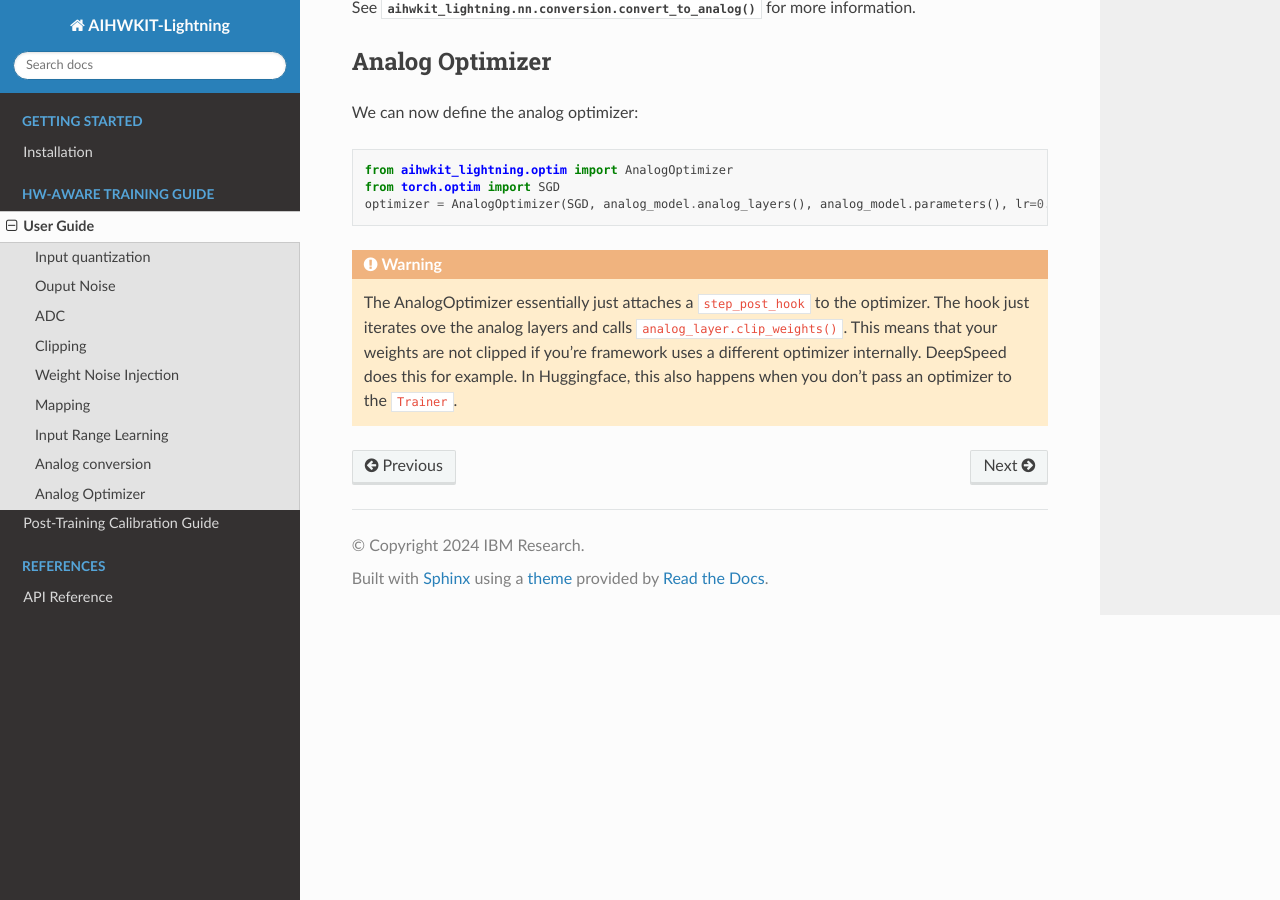
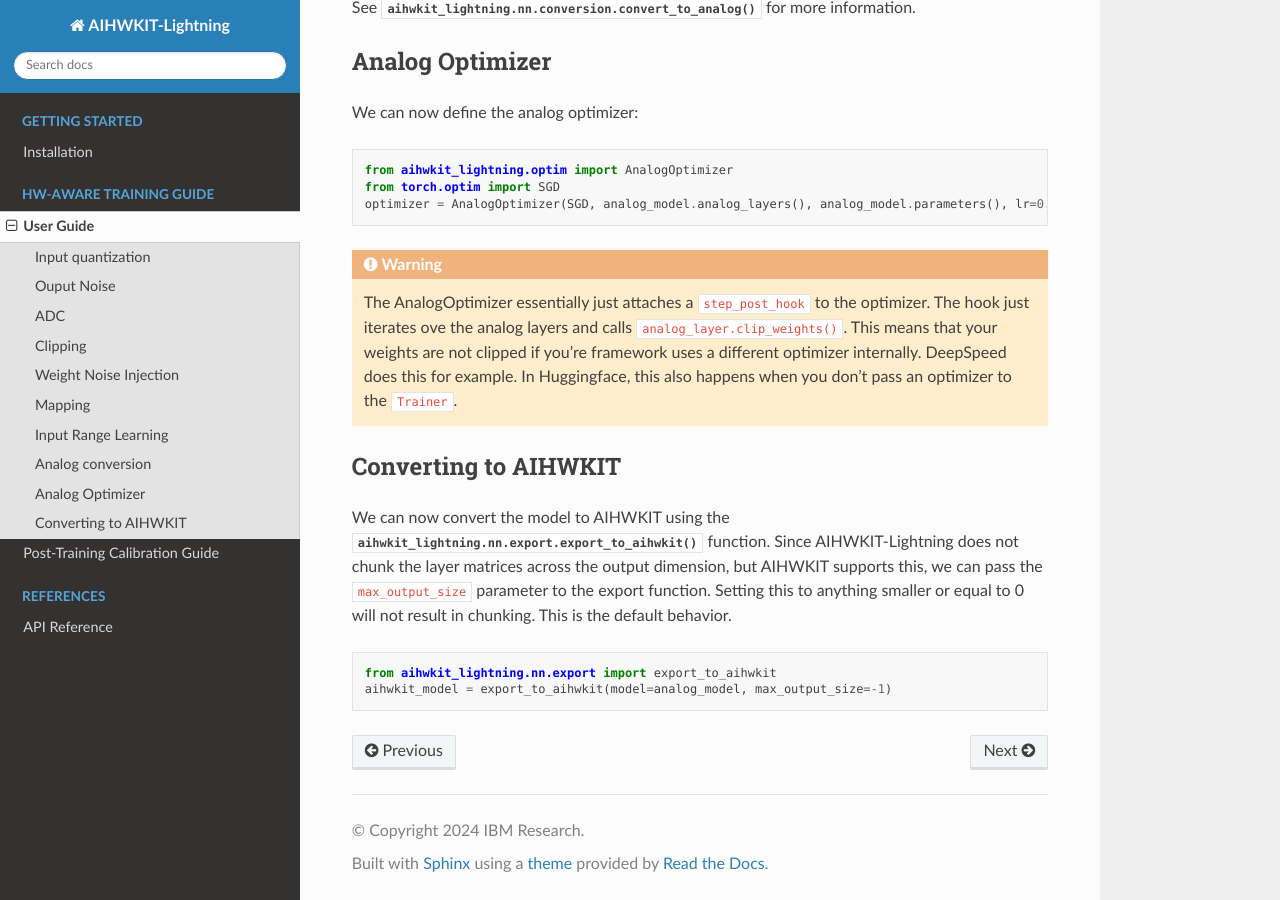
Before and after one commit to IBM/aihwkit-lightning, a Sphinx documentation site: the page built from docs/source/user_guide.rst, in a window 1280 px wide and 900 px high, scrolled down 4531 px. Built offline with Sphinx 7.4.7 and the Read the Docs theme 2.0.0, drawn with Linux system fonts in a browser that asks for light colours.

Commit message:
Added doc on export, fix cpu half excep. in test for mod gradient
Signed-off-by: Julian Buechel <jub@zurich.ibm.com>

```diff
--- a/docs/source/api_reference.rst
+++ b/docs/source/api_reference.rst
@@ -12,6 +12,7 @@
    aihwkit_lightning.inference.calibration.calibration
    aihwkit_lightning.nn
    aihwkit_lightning.nn.conversion
+   aihwkit_lightning.nn.export
    aihwkit_lightning.optim
    aihwkit_lightning.optim.analog_optimizer
    aihwkit_lightning.simulator
--- a/docs/source/user_guide.rst
+++ b/docs/source/user_guide.rst
@@ -219,3 +219,16 @@
     iterates ove the analog layers and calls :code:`analog_layer.clip_weights()`.
     This means that your weights are not clipped if you're framework uses a different optimizer internally.
     DeepSpeed does this for example. In Huggingface, this also happens when you don't pass an optimizer to the :code:`Trainer`.
+
+Converting to AIHWKIT
+---------------------
+
+We can now convert the model to AIHWKIT using the :func:`aihwkit_lightning.nn.export.export_to_aihwkit` function.
+Since AIHWKIT-Lightning does not chunk the layer matrices across the output dimension, but AIHWKIT supports this,
+we can pass the :code:`max_output_size` parameter to the export function. Setting this to anything smaller or equal
+to 0 will not result in chunking. This is the default behavior.
+
+.. code-block:: python
+
+    from aihwkit_lightning.nn.export import export_to_aihwkit
+    aihwkit_model = export_to_aihwkit(model=analog_model, max_output_size=-1)
```
Also changed, not shown: README.md (+11 -0 lines), docs/source/api/aihwkit_lightning.nn.export.rst (added, +7 -0 lines), 1 other file.
